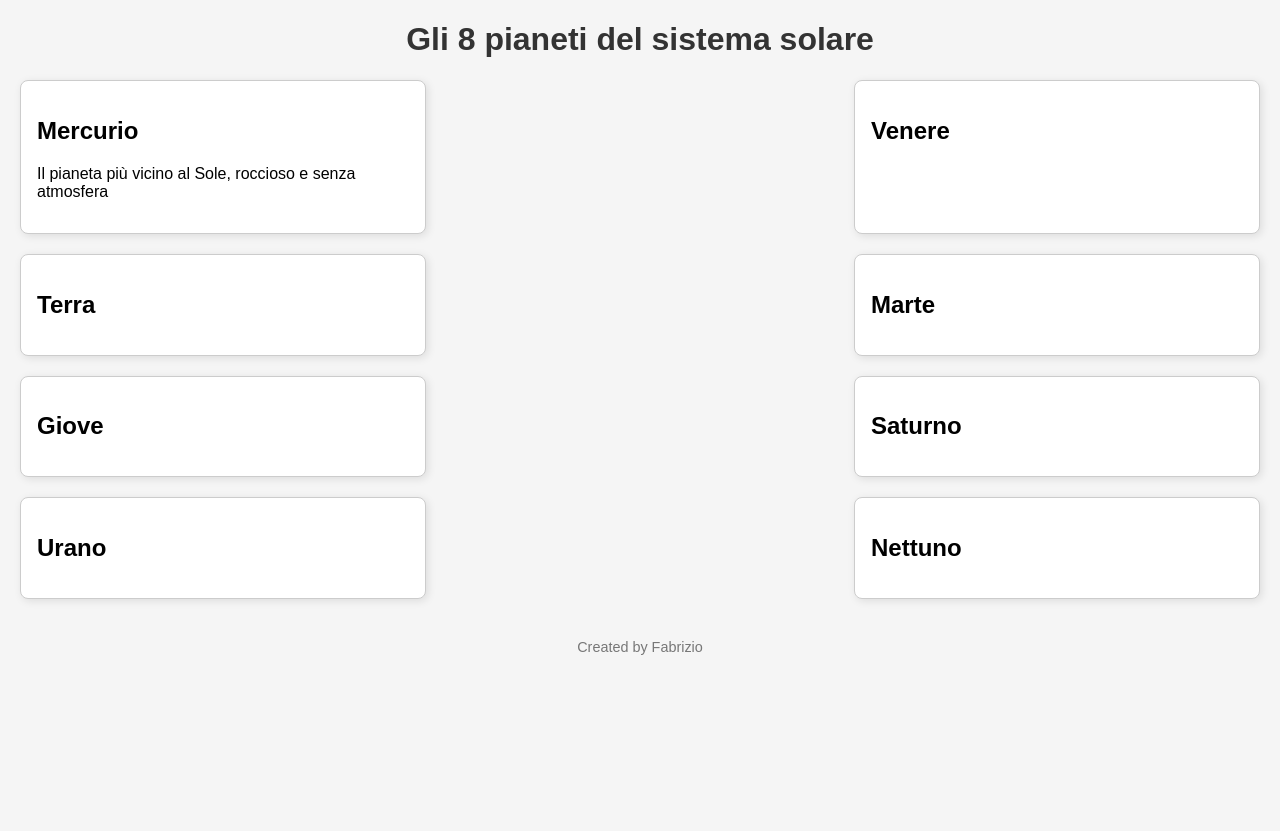
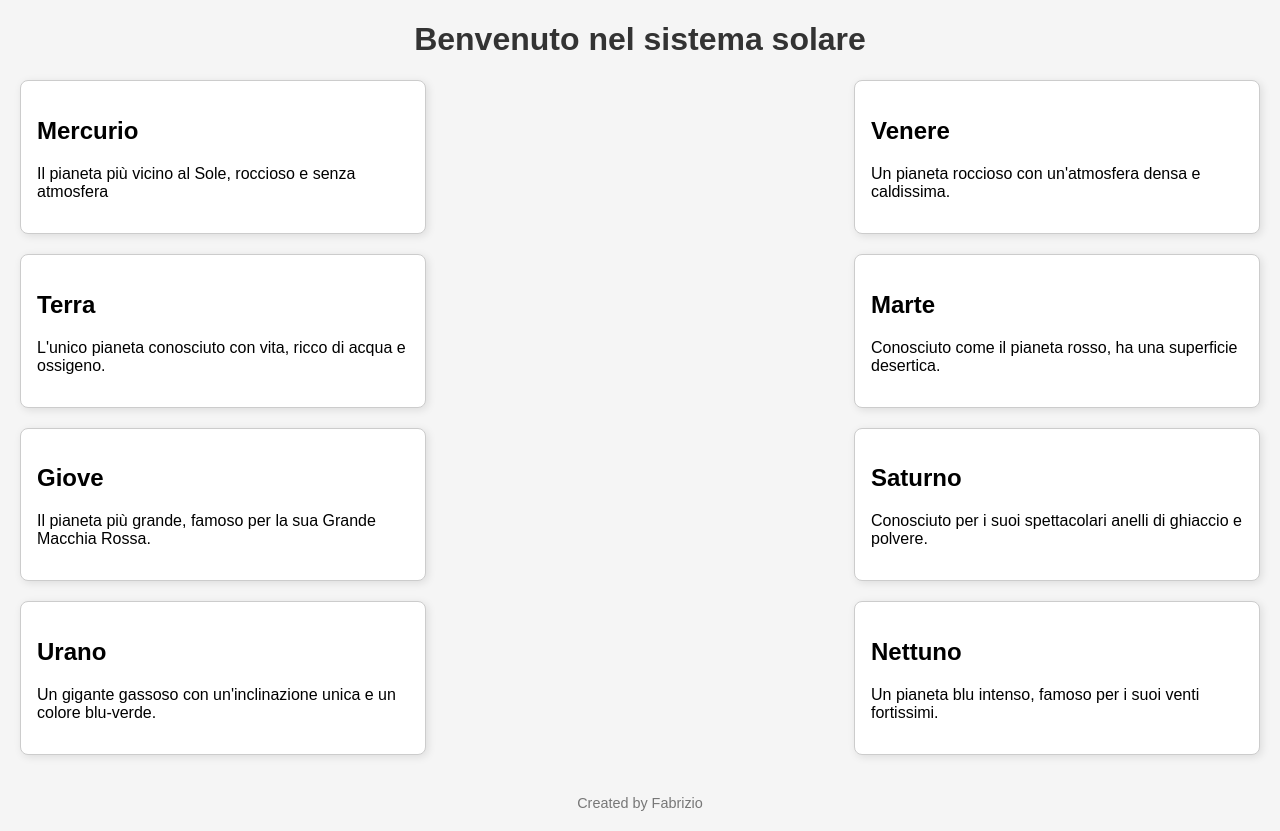
Before and after one commit to Fabrizio8929/repotest, a plain HTML site: page Compito_1/index.html in a window 1280 px wide. Before the commit the page ends 800 px from the top, so only its background shows below. Drawn offline with Linux system fonts and the light colour scheme.

Commit message:
modifiche

```diff
--- a/Compito_1/index.html
+++ b/Compito_1/index.html
@@ -4,11 +4,11 @@
     <meta charset="UTF-8" />
     <meta http-equiv="X-UA-Compatible" content="IE=edge" />
     <link rel="stylesheet" href="./src/css/style.css" />
-    <title>I pianeti del solar system</title>
+    <title>I pianeti del sistema solare</title>
   </head>
 
   <body>
-    <h1>Gli 8 pianeti del sistema solare</h1>
+    <h1>Benvenuto nel sistema solare</h1>
     <main>
       <div class="card">
         <h2>Mercurio</h2>
@@ -17,42 +17,41 @@
 
       <div class="card">
         <h2>Venere</h2>
-        <p></p>
+        <p>Un pianeta roccioso con un'atmosfera densa e caldissima.</p>
       </div>
 
       <div class="card">
         <h2>Terra</h2>
-        <p></p>
+        <p>L'unico pianeta conosciuto con vita, ricco di acqua e ossigeno.</p>
       </div>
 
       <div class="card">
         <h2>Marte</h2>
-        <p></p>
+        <p>Conosciuto come il pianeta rosso, ha una superficie desertica.</p>
       </div>
 
       <div class="card">
         <h2>Giove</h2>
-        <p></p>
+        <p>Il pianeta più grande, famoso per la sua Grande Macchia Rossa.</p>
       </div>
 
       <div class="card">
         <h2>Saturno</h2>
-        <p></p>
+        <p>Conosciuto per i suoi spettacolari anelli di ghiaccio e polvere.</p>
       </div>
 
       <div class="card">
         <h2>Urano</h2>
-        <p></p>
+        <p>
+          Un gigante gassoso con un'inclinazione unica e un colore blu-verde.
+        </p>
       </div>
 
       <div class="card">
         <h2>Nettuno</h2>
-        <p></p>
+        <p>Un pianeta blu intenso, famoso per i suoi venti fortissimi.</p>
       </div>
     </main>
     <footer>Created by Fabrizio</footer>
   </body>
 </html>
-
-
-<div
```
